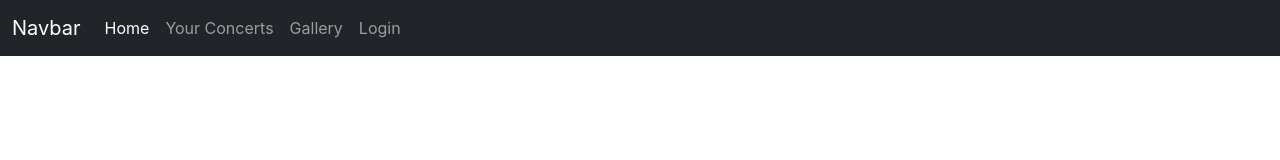
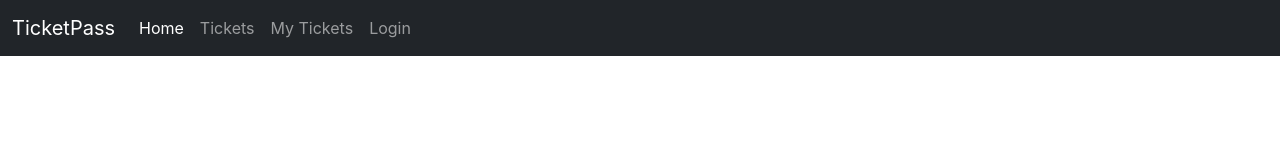
Before and after one commit to elab-development/internet-tehnologije-projekat-appzaprodajuulaznica_2019_1048, a React (Create React App) app in the folder prodaja_ulaznica/: page / in a window 1280 px wide. Shown: the top 160 px of the page. Built offline with nearby package versions, Linux system fonts and the light colour scheme.

Commit message:
implementacija stranice za prikaz svi ulaznica

```diff
--- a/prodaja_ulaznica/src/App.js
+++ b/prodaja_ulaznica/src/App.js
@@ -1,8 +1,9 @@
-import logo from './logo.svg';
+
 import './App.css';
 import LoginPage from './pages/LoginPage';
 import RegisterPage from './pages/RegisterPage';
 import NavBar from './pages/NavBar';
+import TicketsPage from './pages/TicketsPage';
 import { BrowserRouter, Routes, Route } from "react-router-dom";
 
 function App() {
@@ -11,7 +12,9 @@ function App() {
       <Routes>
         <Route path="/login" element={<LoginPage />} />
         <Route path="/register" element={<RegisterPage />} />
-        <Route path="/" element={<NavBar />} />
+        <Route path="/" element={<NavBar />} >
+          <Route path="tickets" element={<TicketsPage />} />
+        </Route>
       </Routes>
     </BrowserRouter>
   );
--- a/prodaja_ulaznica/src/pages/LoginPage.jsx
+++ b/prodaja_ulaznica/src/pages/LoginPage.jsx
@@ -31,9 +31,9 @@ function LoginPage(addToken) {
                         "auth_token",
                         response.data.access_token
                     );
-                    addToken(response.data.access_token);
-                    navigate("/");
                 }
+                addToken(response.data.access_token);
+                navigate("/");
             })
             .catch((error) => {
                 console.log(error);
--- a/prodaja_ulaznica/src/pages/NavBar.jsx
+++ b/prodaja_ulaznica/src/pages/NavBar.jsx
@@ -1,5 +1,6 @@
 import React from "react";
 import axios from "axios";
+import { Outlet } from "react-router-dom";
 
 const NavBar = () => {
     function logoutUser() {
@@ -20,10 +21,11 @@ const NavBar = () => {
     }
 
     return (
+        <div>
             <nav className="navbar navbar-expand-xl navbar-dark bg-dark">
                 <div className="container-fluid">
                     <a className="navbar-brand" href="#">
-                    Navbar
+                        TicketPass
                     </a>
                     <button
                         className="navbar-toggler"
@@ -39,29 +41,29 @@ const NavBar = () => {
                     <div className="collapse navbar-collapse show" id="navbarDark">
                         <ul className="navbar-nav me-auto mb-2 mb-xl-0">
                             <li className="nav-item">
-                            <a className="nav-link active" aria-current="page" href="#">
+                                <a className="nav-link active" aria-current="page" href="/">
                                     Home
                                 </a>
                             </li>
                             <li className="nav-item">
-                            <a className="nav-link" href="#">
-                                Your Concerts
+                                <a className="nav-link" href="/tickets">
+                                    Tickets
                                 </a>
                             </li>
                             <li className="nav-item">
                                 <a className="nav-link" href="#">
-                                Gallery
+                                    My Tickets
                                 </a>
                             </li>
                             {window.sessionStorage.getItem("auth_token") == null ? (
                                 <li className="nav-item">
-                                <a className="nav-link" href="/login" onClick={logoutUser}>
+                                    <a className="nav-link" href="/login">
                                         Login
                                     </a>
                                 </li>
                             ) : (
                                 <li className="nav-item">
-                                <a className="nav-link" href="#">
+                                    <a className="nav-link" href="/login" onClick={logoutUser}>
                                         Logout
                                     </a>
                                 </li>
@@ -70,6 +72,8 @@ const NavBar = () => {
                     </div>
                 </div>
             </nav>
+            <Outlet />
+        </div>
     );
 };
 
--- /dev/null
+++ b/prodaja_ulaznica/src/pages/TicketsPage.jsx
@@ -0,0 +1,15 @@
+import React from "react";
+
+const TicketsPage = () => {
+    let tickets;
+    return (
+        <div>
+            <h1>Choose event and book your ticket!</h1>
+            {tickets.map((ticket) => (
+                <Ticket />
+            ))}
+        </div>
+    );
+};
+
+export default TicketsPage;
```
Lines whose indentation alone changed are shown as unchanged.
